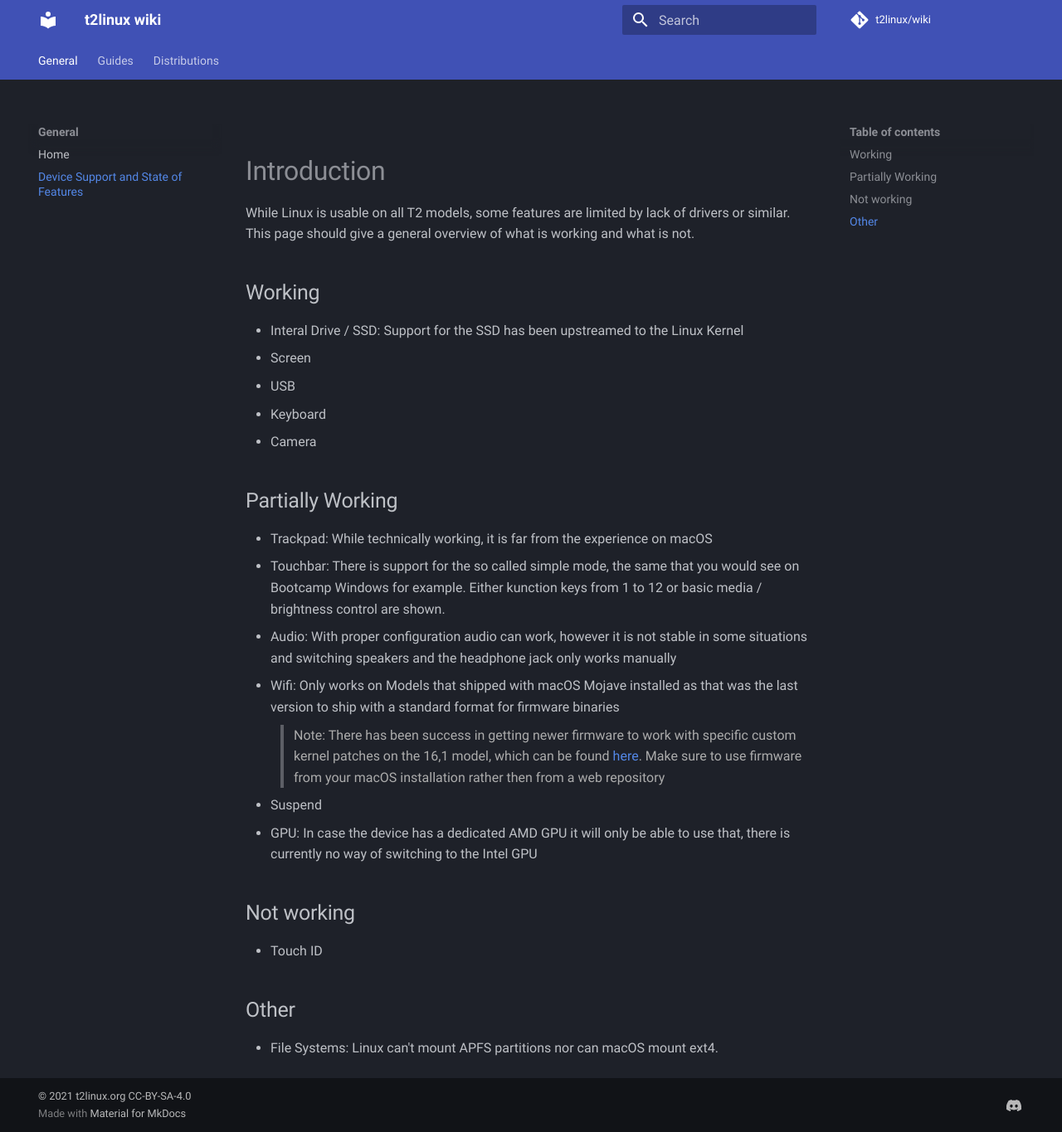
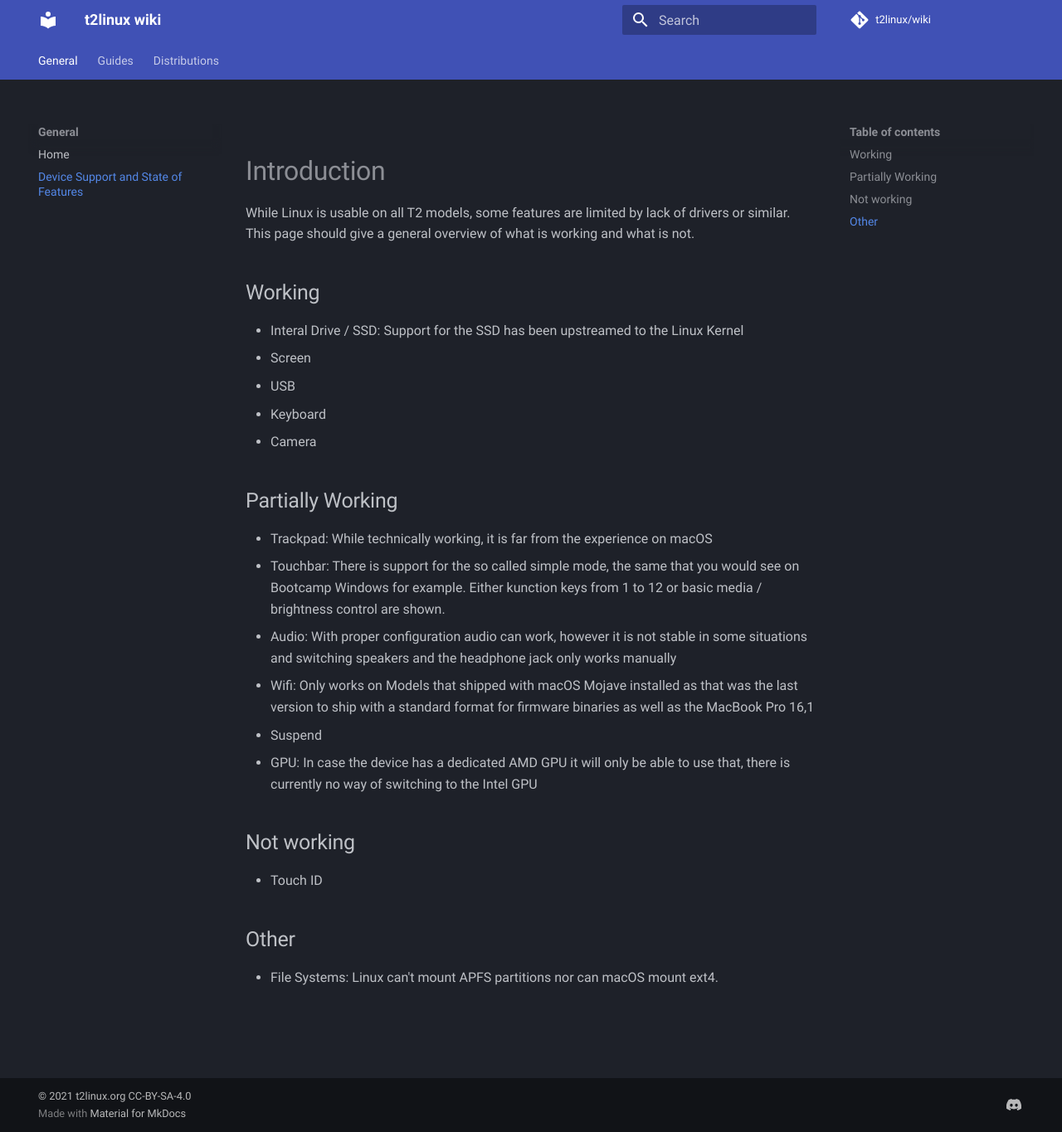
Before and after one commit to t2linux/wiki, an MkDocs documentation site: the page built from docs/state.md, in a window 1280 px wide and 1365 px high. Shown: the whole window at 83% size. Built offline with MkDocs 1.6.1 and Material for MkDocs 9.7.7, drawn with Linux system fonts in a browser that asks for light colours; comment, search, counter and statistics services are not loaded.

Commit message:
State: Remove Note about 16,1 patches and just state existing support

```diff
--- a/docs/state.md
+++ b/docs/state.md
@@ -15,12 +15,7 @@ While Linux is usable on all T2 models, some features are limited by lack of dri
 - Trackpad: While technically working, it is far from the experience on macOS
 - Touchbar: There is support for the so called simple mode, the same that you would see on Bootcamp Windows for example. Either kunction keys from 1 to 12 or basic media / brightness control are shown.
 - Audio: With proper configuration audio can work, however it is not stable in some situations and switching speakers and the headphone jack only works manually
-- Wifi: Only works on Models that shipped with macOS Mojave installed as that was the last version to ship with a standard format for firmware binaries
-
-    > Note: There has been success in getting newer firmware to work with specific custom kernel patches on the 16,1 model,
-    which can be found [here](https://github.com/jamlam/mbp-16.1-linux-wifi). Make sure to use firmware from your macOS installation
-    rather then from a web repository
-
+- Wifi: Only works on Models that shipped with macOS Mojave installed as that was the last version to ship with a standard format for firmware binaries as well as the MacBook Pro 16,1
 - Suspend
 - GPU: In case the device has a dedicated AMD GPU it will only be able to use that, there is currently no way of switching to the Intel GPU
 
```
